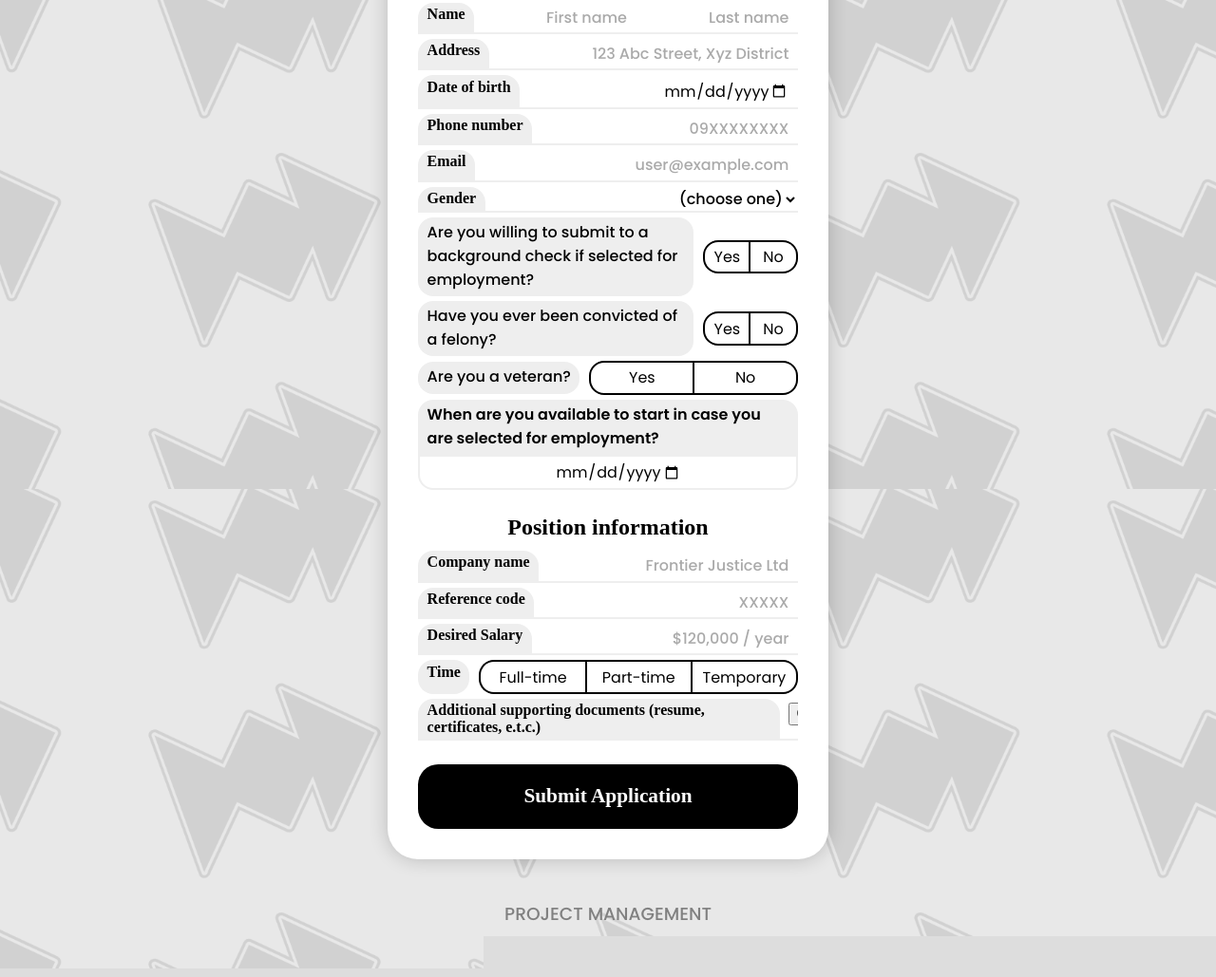
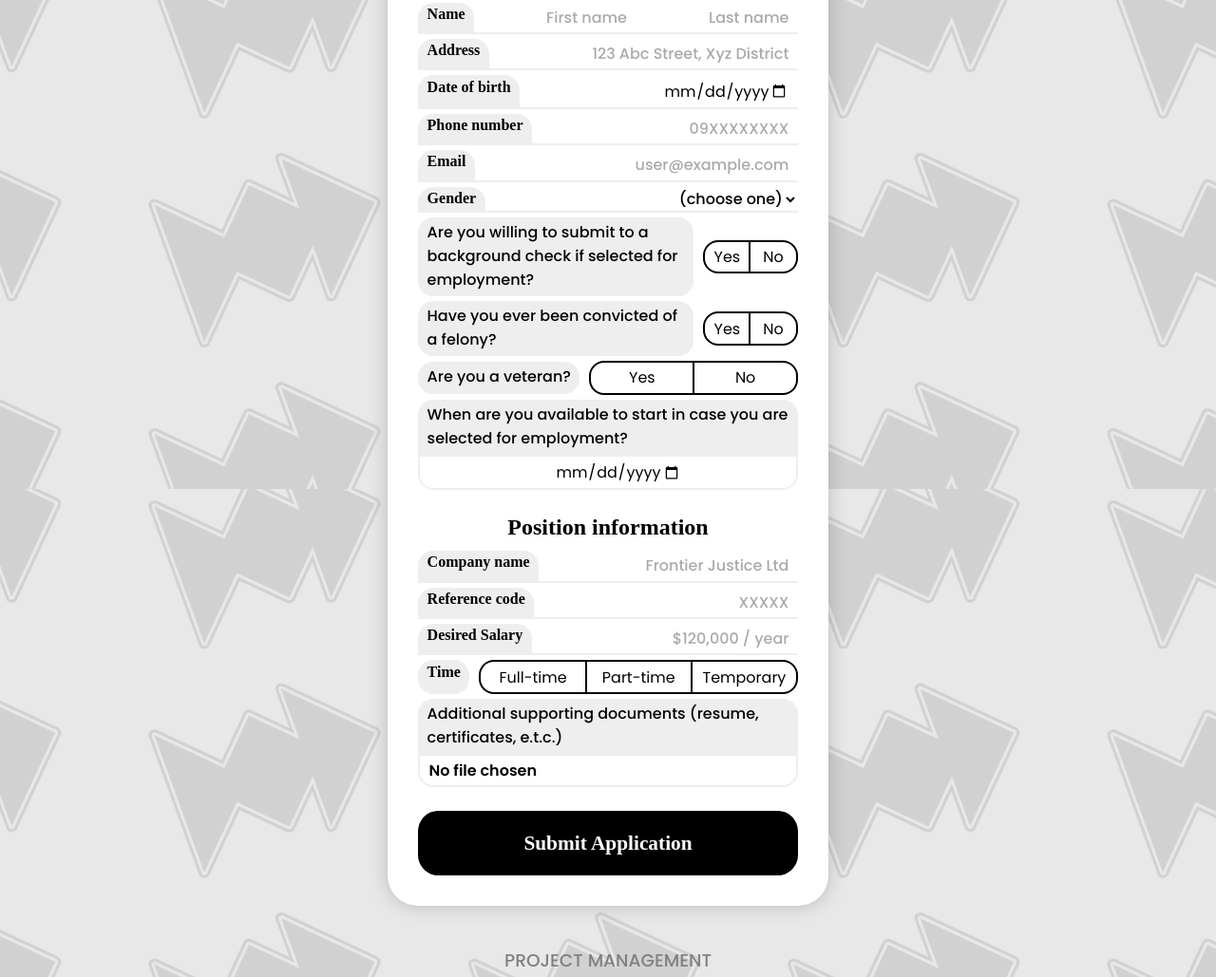
Before and after one commit to SWH03303/Job_Application, a plain HTML site: page apply.html in a window 1280 px wide. Shown: the part 285-1314 px from the top of the page at 95% size. Drawn offline with Linux system fonts and the light colour scheme; a web font is replaced by a local one.

Commit message:
feat: style file upload section

```diff
--- a/apply.html
+++ b/apply.html
@@ -100,9 +100,9 @@
 				<input id="input-time-temporary" type="radio" name="time" value="temporary" required>
 				<label for="input-time-temporary" class="fill">Temporary</label>
 			</div>
-			<div id="form-upload" class="flex">
+			<div class="flex-y">
 				<label for="input-documents">Additional supporting documents (resume, certificates, e.t.c.)</label>
-				<input id="input-documents" class="fill" type="file" name="documents" multiple>
+				<input id="input-documents" type="file" name="documents" multiple>
 			</div>
 			<button type="submit">Submit Application</button>
 		</form>
--- a/css/style.css
+++ b/css/style.css
@@ -117,8 +117,12 @@ input::placeholder {
 	font-weight: 500;
 	text-align: right;
 }
-input[type="date"], select {
-	text-align: right;
+input[type="date"], select { text-align: right; }
+input[type="file"] {
+	min-width: 0;
+	font-weight: 600;
+	text-align: center;
+	&::file-selector-button { display: none; }
 }
 /* Form submission button */
 button[type="submit"] {
@@ -390,12 +394,15 @@ input[type="radio"] {
 	input { padding: 0; max-width: 0; }
 }
 
+#application-form input[type="file"],
 #form-start-date {
 	border: var(--form-border);
 	border-radius: 0 0 1em 1em;
-	&:has(input:focus) { border: var(--form-border-active); }
 }
-label[for="input-start"] { font-weight: 600; }
+#application-form input[type="file"]:focus,
+#form-start-date:has(input:focus) { border: var(--form-border-active); }
+label[for="input-documents"],
+label[for="input-start"] { font-weight: 500; }
 #input-start { border: none; }
 
 /* ================================== ABOUT PAGE STYLING ================================== */
```
